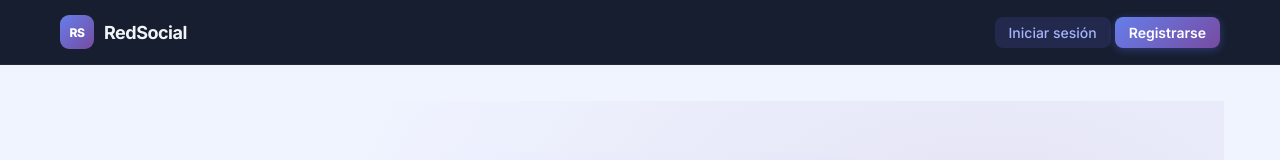
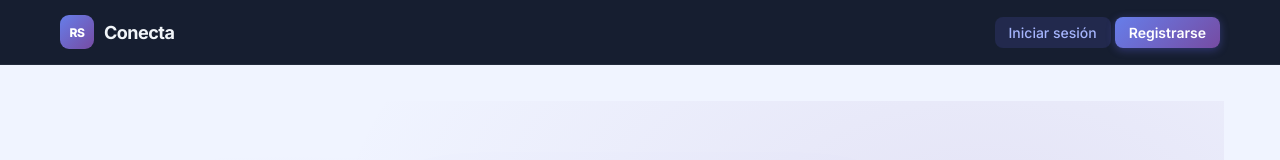
Before and after one commit to Nahuelbonet/PrograIV-TP2-RedSocial, an Angular app in the folder frontend/: page /login in a window 1280 px wide. Shown: the top 160 px of the page. Built offline with nearby package versions, Linux system fonts and the light colour scheme.

Commit message:
Icono y nombre

```diff
--- a/frontend/src/components/navbar/navbar.html
+++ b/frontend/src/components/navbar/navbar.html
@@ -2,7 +2,7 @@
   <div class="navbar-inner">
     <a class="brand" routerLink="/publicaciones">
       <span class="brand-icon">RS</span>
-      <span class="brand-name">RedSocial</span>
+      <span class="brand-name">Conecta</span>
     </a>
     <div class="nav-links">
       @if (auth.estaLogueado()) {
--- a/frontend/src/index.html
+++ b/frontend/src/index.html
@@ -2,7 +2,7 @@
 <html lang="es">
 <head>
   <meta charset="utf-8">
-  <title>RedSocial UTN</title>
+  <title>Conecta</title>
   <base href="/">
   <meta name="viewport" content="width=device-width, initial-scale=1">
   <link rel="icon" type="image/svg+xml" href="favicon.svg">
```
Also changed, not shown: frontend/public/favicon.svg.
